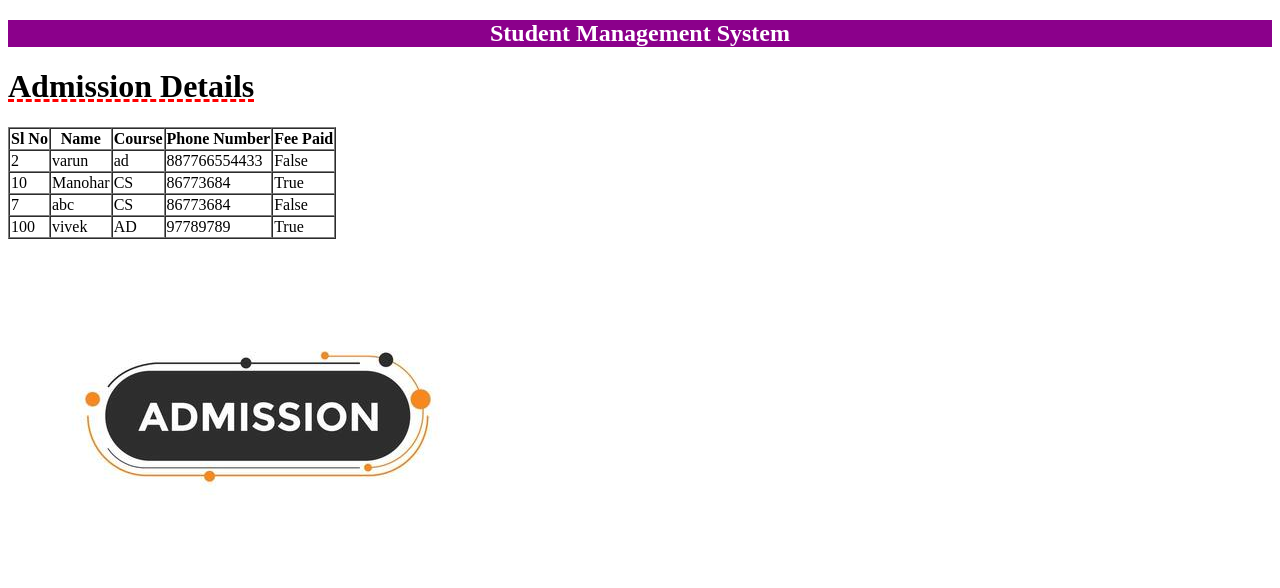
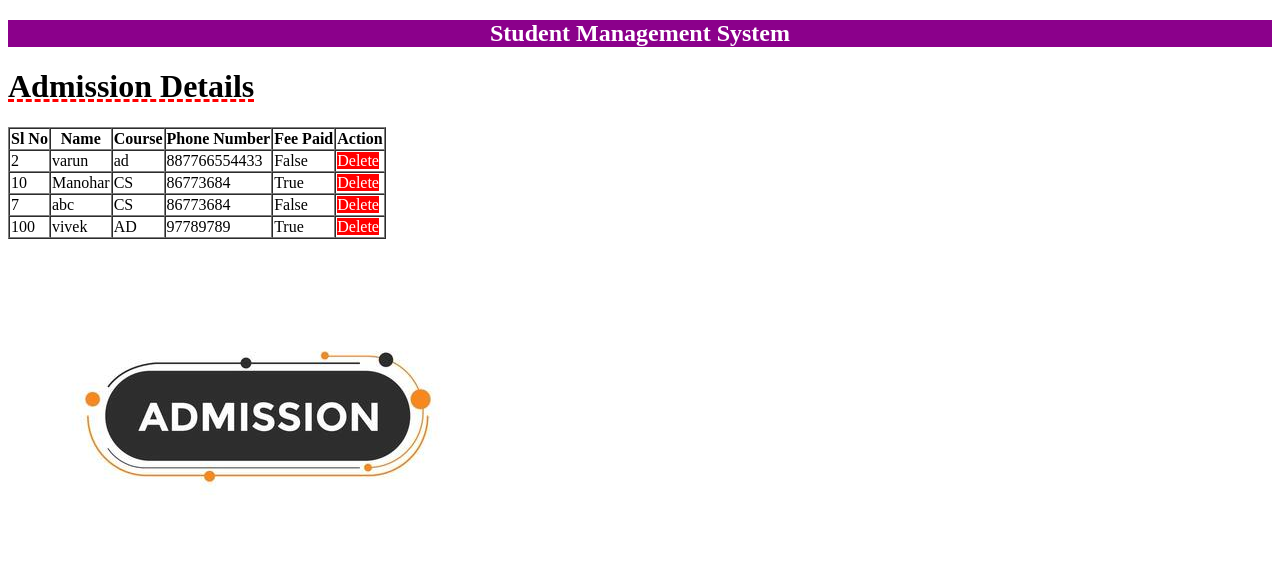
Before and after one commit to helvinmg/SMS_Django, a Django app: page /admission/ in a window 1280 px wide. Shown: the top 588 px of the page. Run offline with Django 5.2, Linux system fonts and the light colour scheme; data comes from the database, SQL or seed files in the repository; both versions use the stored data as it was after the commit.

Commit message:
added delete function

```diff
--- a/admission/templates/admission_details.html
+++ b/admission/templates/admission_details.html
@@ -3,7 +3,7 @@
 {% block content %}
 <h1>Admission Details</h1>
 <table border="1" cellspacing="0">
-<tr><th>Sl No</th><th>Name</th><th>Course</th><th>Phone Number</th><th>Fee Paid</th></tr>
+<tr><th>Sl No</th><th>Name</th><th>Course</th><th>Phone Number</th><th>Fee Paid</th><th>Action</th></tr>
 {% for stud in students %}
 <tr>
     <td>{{ stud.slno }}</td>
@@ -11,7 +11,7 @@
     <td>{{ stud.course }}</td>
     <td>{{ stud.phonenum }}</td>
     <td>{{ stud.feepaid }}</td>
-
+    <td><a href="{% url 'delete' id=stud.id %}" style="background-color: red;color:white;text-decoration: none;">Delete</a></td>
 </tr>
 {% endfor %}
 </table>
--- a/admission/urls.py
+++ b/admission/urls.py
@@ -4,5 +4,6 @@ from . import views
 
 urlpatterns = [
     path('admission/', views.admission,name='admission'),
-    path('addadmission',views.add_admission)
+    path('addadmission',views.add_admission),
+    path('delete/<int:id>/',views.delete_admission,name='delete')
 ]
--- a/admission/views.py
+++ b/admission/views.py
@@ -16,3 +16,11 @@ def add_admission(request):
     else:
         form=StudentForm()
     return render(request, 'admission_form.html',{'admissionform':form})
+
+def delete_admission(request,id):
+    if request.method=='GET':
+        return render(request, 'delete_confirm.html')
+    else:
+        student=Student.objects.get(pk=id)#fetching record based on primary key
+        student.delete()#deleting fetched record
+        return redirect('admission')
```
Also changed, not shown: admission/templates/delete_confirm.html (added, +9 -0 lines), db.sqlite3.
